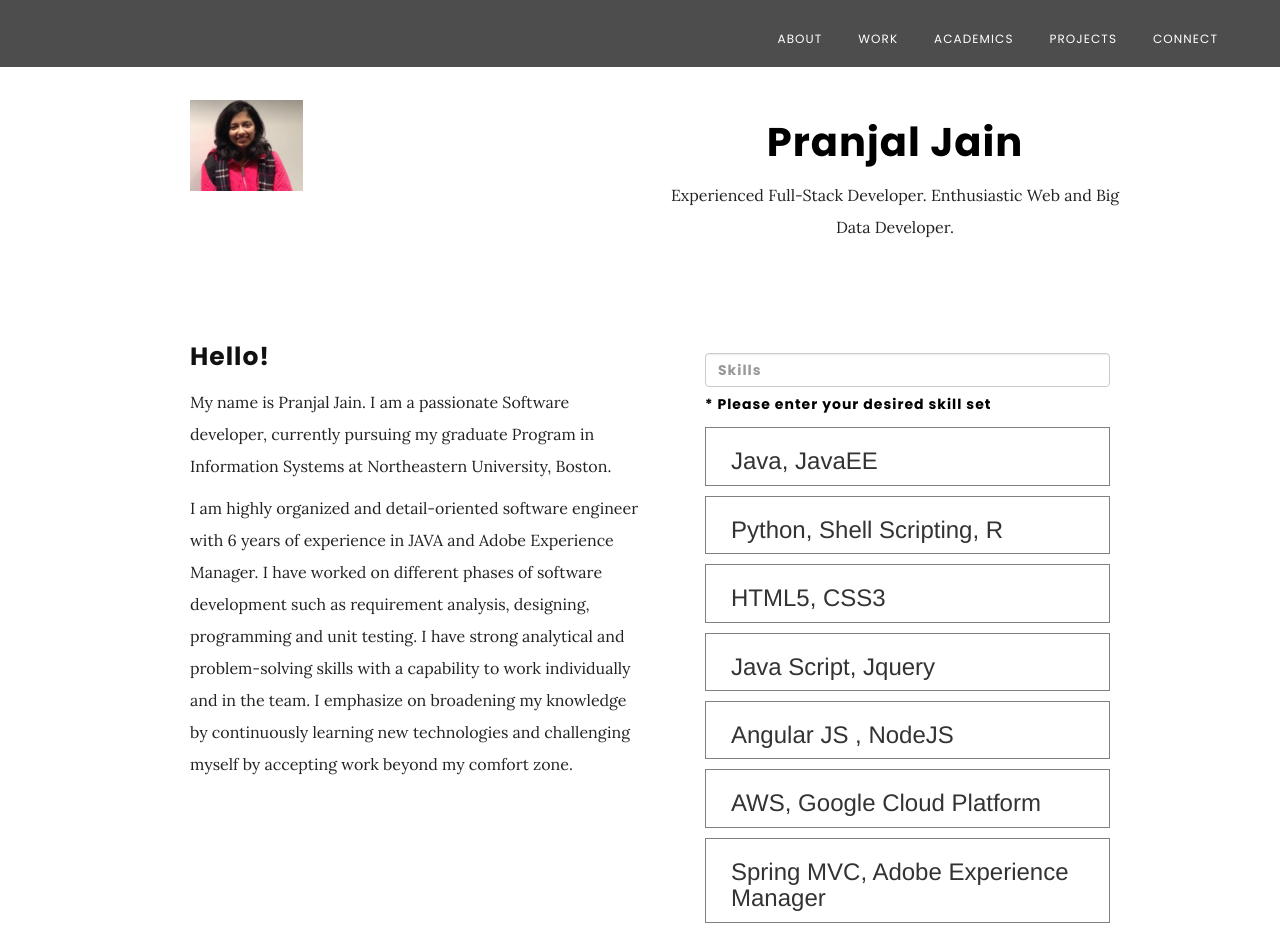
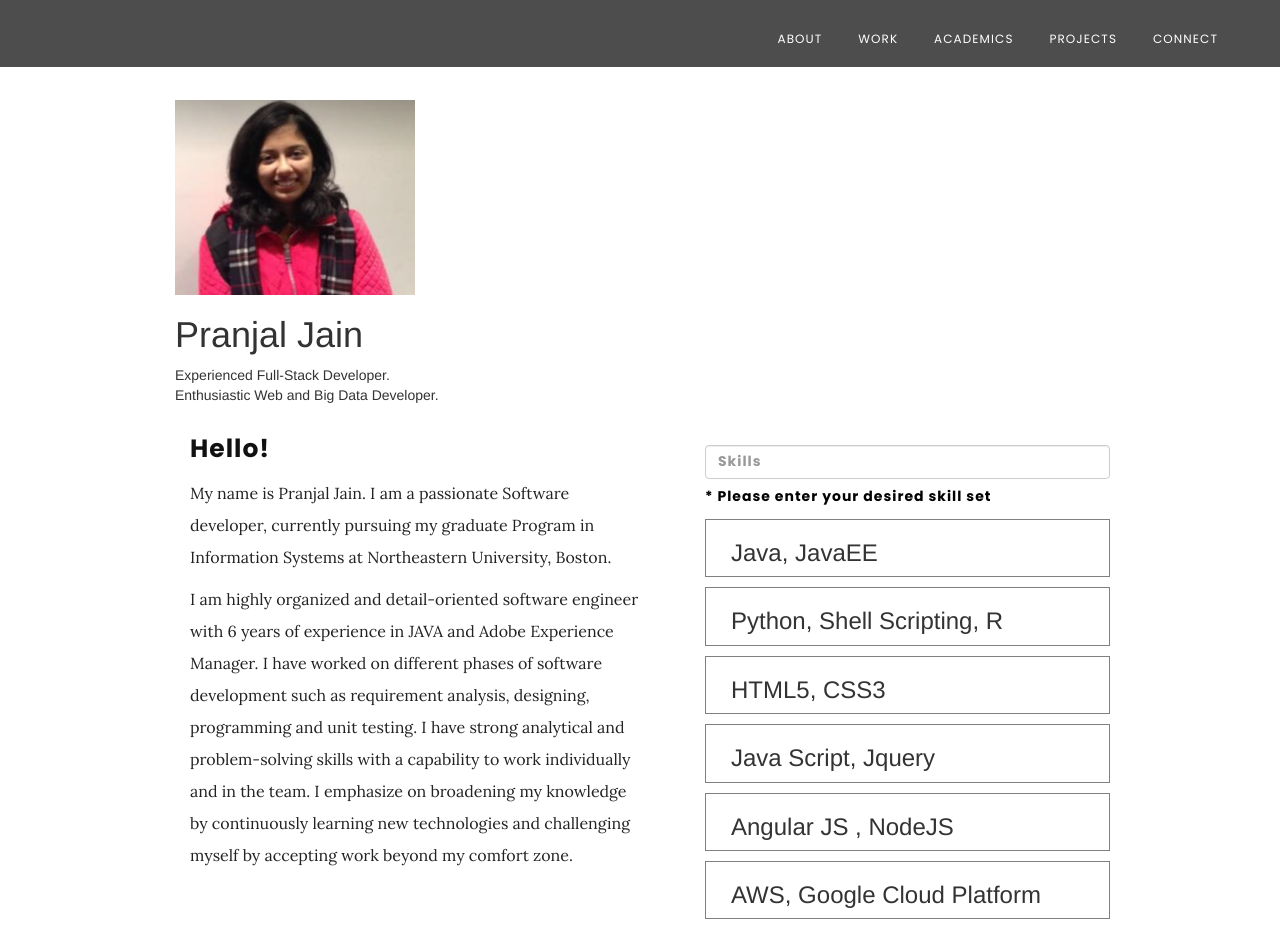
Before and after one commit to jainpranj/mywebsite, a plain HTML site: page index.html at #/about in a window 1280 px wide. Shown: the top 926 px of the page. Drawn offline with nearby package versions, Linux system fonts and the light colour scheme; some packages are replaced by stand-ins of ours.

Commit message:
last try

```diff
--- a/partials/about.html
+++ b/partials/about.html
@@ -2,18 +2,13 @@
 
 	<div class="container">
 		<div class="row">
-		<div class="col-md-6 col-sm-12 col-xs-12 story">
     <div class="mypicture">
     <img src="assets/images/mypicture.png" alt="">
     </div>
-    </div>
-		<div class="col-md-6 col-sm-12 col-xs-12 story">
-		<div class="sectionTitle">
     <h1>Pranjal Jain</h1>
-    <p>Experienced Full-Stack Developer. Enthusiastic Web and Big Data Developer. </p>
+    <p>Experienced Full-Stack Developer.  <br>
+    Enthusiastic Web and Big Data Developer.
 		</div>
-    </div>
-    </div>
 
 		<div class="row">
 			<div class="col-md-6 col-sm-12 col-xs-12 story">
```
